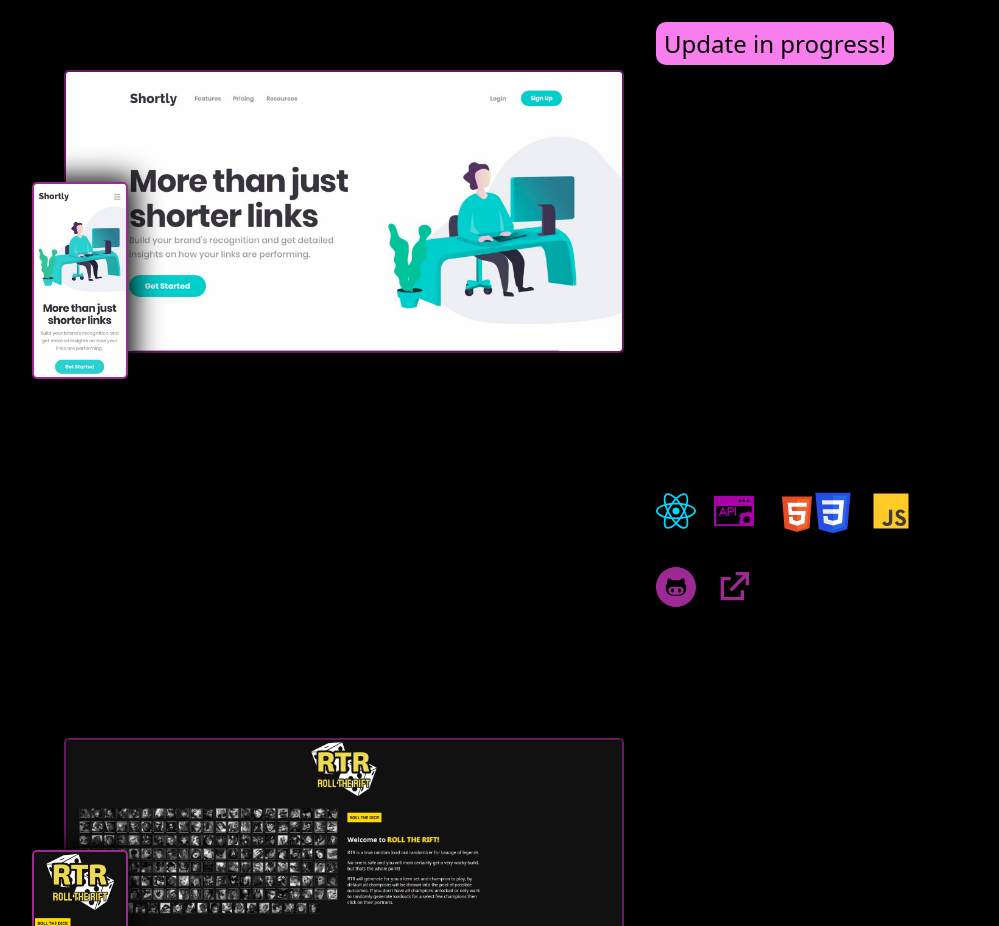
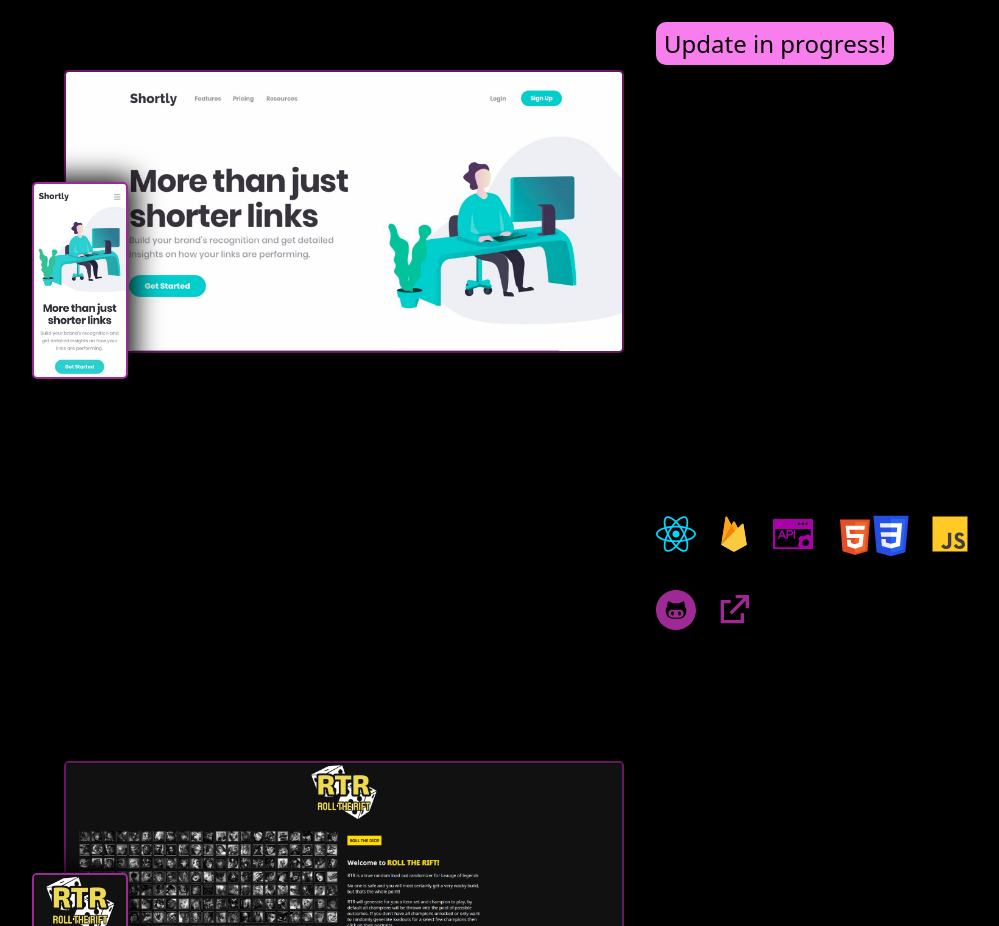
Before and after one commit to michelestaffiere/Portfolio-Page, a plain HTML site: page index.html in a window 1280 px wide. Shown: the part 1340-2266 px from the top of the page, without its empty margins (64-1063 px from the left). Drawn offline with Linux system fonts and the light colour scheme.

Commit message:
Updating project desc

```diff
--- a/index.html
+++ b/index.html
@@ -86,14 +86,14 @@
             down to small screen sizes of 375px.
             <br />
             <br />
-            I plan to expand on this project in the near future by incorporating
-            Google's Firebase real-time database and Firebase User
-            Authentication to make the sign-in button more than just for show.
-            Users will be able to access their condensed links wherever they go.
+            I'm currently expanding on this project - Adding a fully functional backend and adding user authentication utilizing Google Firebase's NoSQL realtime database and Google Firebase authentication. User's will be able to save shortened links locally to their device, and can take their favorites with them wherever they go!
           </p>
           <ul class="stack">
             <li>
               <img src="/Assets/react-svgrepo-com.svg" alt="React.Js" />
+            </li>
+            <li>
+              <img src="./Assets/firebase-svgrepo-com.svg" alt="Firebase" />
             </li>
             <li>
               <img src="/Assets/api-svgrepo-com.svg" alt="API" />
```
